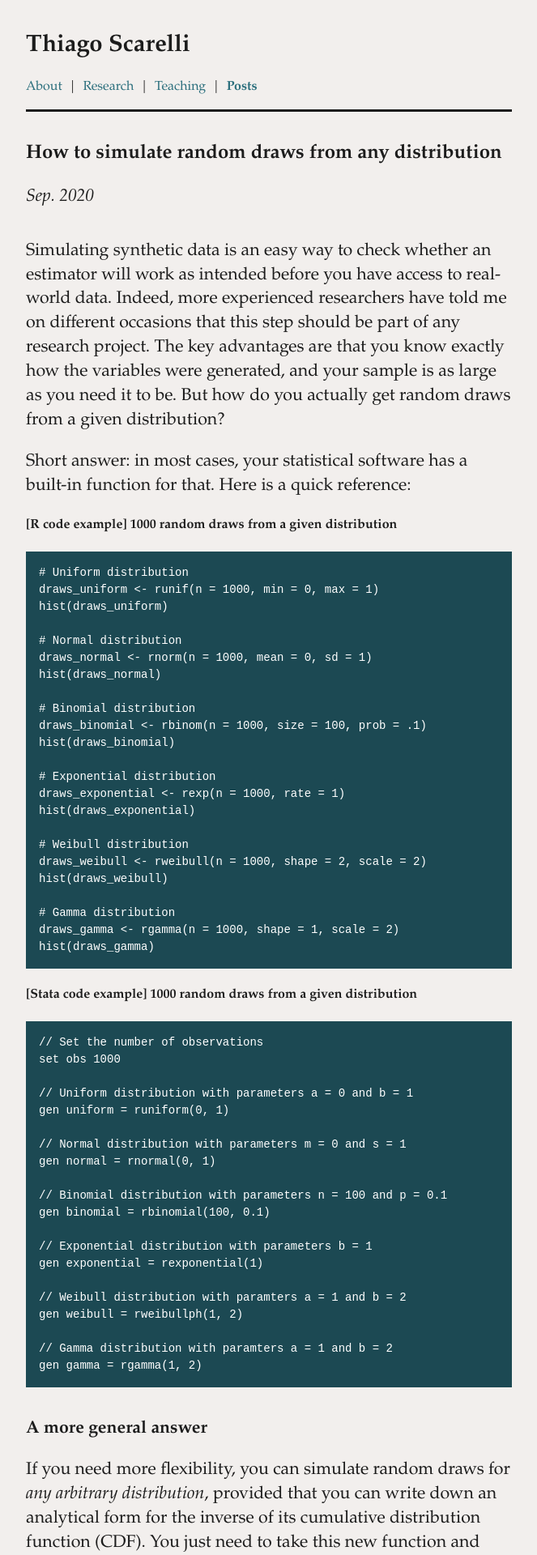
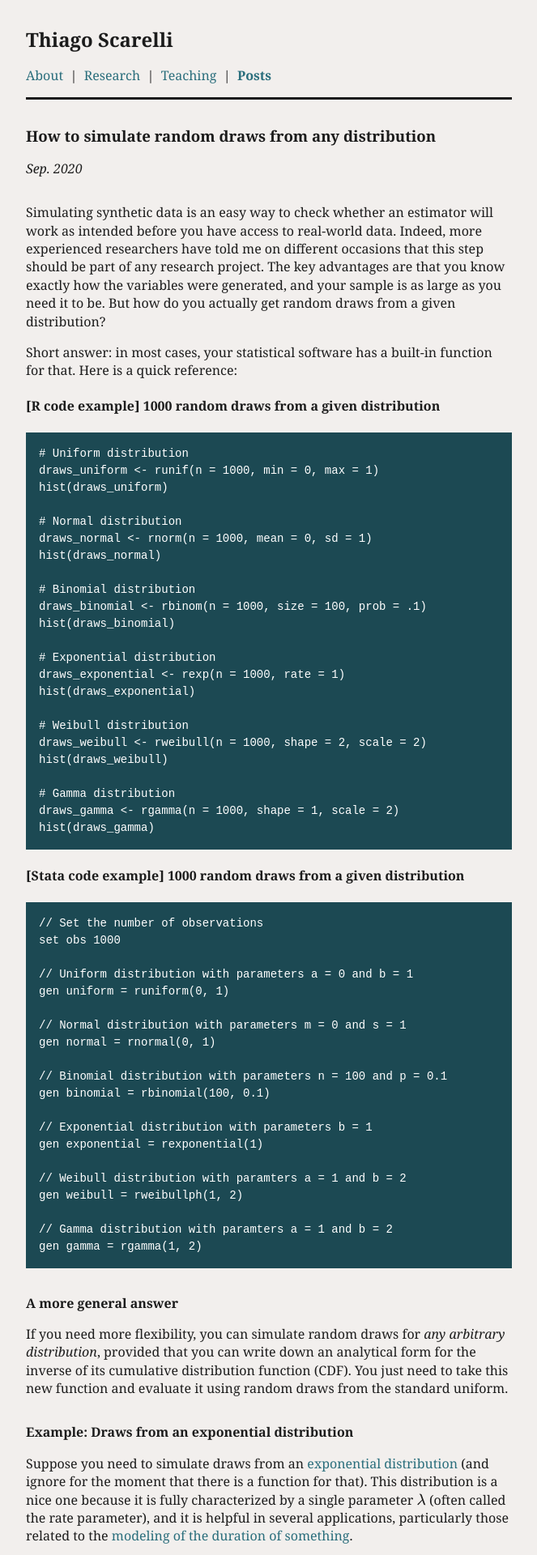
Before and after one commit to thiagoscarelli/thiagoscarelli.github.io, a Jekyll site: the page built from _posts/2020-09-01-simulate-random-draws-any-distribution.md, in a window 1280 px wide. Shown: the top 1920 px of the page at 81% size, without its empty margins (308-971 px from the left). Built offline with Jekyll 4.4.1, drawn with Linux system fonts in a browser that asks for light colours; formulas are drawn with MathJax 3.

Commit message:
Update main.scss

```diff
--- a/_sass/main.scss
+++ b/_sass/main.scss
@@ -4,7 +4,7 @@ $basepadding: 16px;
 html, body {height: 100%;}
 
 body, h1, h2, h3, h4, h5, h6, p {
-    font-family: Garamond, "EB Garamond", Georgia, serif;
+    font-family: Georgia, serif;
     color: #1c1c1c;
     line-height: 1.4;
 }
@@ -20,26 +20,26 @@ body {
 }
 
 h1 {
-    font-size: 22pt;
+    font-size: 18pt;
     color: #1c1c1c;
     padding-top: 0pt;
     padding-bottom: 0px;
 }
 
 h2 {
-    font-size: 18pt;
+    font-size: 14pt;
     padding-top: $basepadding;
     padding-bottom: 0px;
 }
 
 h3 {
-    font-size: 16pt;
+    font-size: 12pt;
     padding-top: $basepadding;
     padding-bottom: 0px;
 }
 
 p {
-    font-size: 16pt;
+    font-size: 12pt;
     padding-top: 0px;
     padding-bottom: 0px;
 }
@@ -51,7 +51,7 @@ a{
 
 ul {
     list-style-type: square;
-    padding-left: 20px;
+    padding-left: 16px;
 }
 
 li { padding: 4px 0px; }
```
